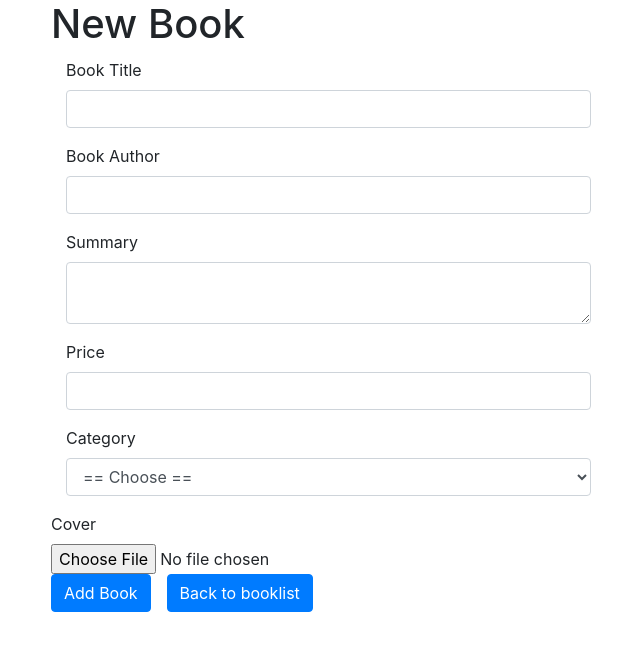
After one commit to YanKyawMinGTC/OnlineBookshop, a PHP site: page /admin/book_new.php in a window 1280 px wide. The commit adds this page. Shown: the top 651 px of the page, without its empty margins (34-674 px from the left). Run offline with PHP 8.4, Linux system fonts and the light colour scheme; data that the repository does not hold is empty.

Commit message:
Building Book shop

```diff
--- /dev/null
+++ b/store/admin/book_new.php
@@ -0,0 +1,71 @@
+<!DOCTYPE html>
+<html lang="en">
+<head>
+  <meta charset="UTF-8">
+  <meta name="viewport" content="width=device-width, initial-scale=1.0">
+  <meta http-equiv="X-UA-Compatible" content="ie=edge">
+  <title>New Book</title>
+  <link rel="stylesheet" href="https://stackpath.bootstrapcdn.com/bootstrap/4.4.1/css/bootstrap.min.css" >
+  <style>
+  form label{
+    display:block;
+    margin-top: 10px;
+  }
+  </style>
+</head>
+<body>
+<div class="container">
+<h1>New Book</h1>
+<form action="book_add.php" method="POST" enctype="multipart/form-data">
+<div class="form-group col-md-6">
+<label for="name">Book Title</label>
+  <input type="text" name="title" id="title" class="form-control">
+</div>
+
+<div class="form-group col-md-6">
+  <label for="author">Book Author</label>
+  <input type="text" name="author" id="author" class="form-control">
+</div>
+
+<div class="form-group col-md-6">
+  <label for="summary">Summary</label>
+  <textarea name="summary" id="summary" class="form-control"></textarea>
+  </div>
+
+  <div class="form-group col-md-6">
+  <label for="price">Price</label>
+  <input type="text" name="price" id="price" class="form-control">
+  </div>
+
+  <div class="form-group col-md-6">
+  <label for="category">Category</label>
+  <select name="category_id" id="category" class="form-control">
+  <option value="0">== Choose ==</option>
+  <?php
+  $configfile = "confs/config.php";
+    include($configfile);
+    $catlist_get=mysqli_query($conn,"SELECT id,name FROM category");
+    while($row=mysqli_fetch_assoc($catlist_get)):
+  ?>
+  <option value="<?php echo $row['id'] ?>"><?php echo $row['name'] ?></option>
+    <?php endwhile; ?>
+  </select>
+  </div>
+  <!-- <div class="input-group-prepend mb-5">
+  <label for="cover" class="mr-3">Book's Cover</label>
+  <input type="file" name="cover" id="cover" class="input-group-text">
+  </div> -->
+
+  <label for="cover">Cover</label>
+ <input type="file" name="cover" id="cover">
+
+<div class="input-group">
+  <input type="submit" value="Add Book" class="btn btn-primary mb-2 mr-3">
+  <a href="book_list.php" class="btn btn-primary mb-2">Back to booklist</a>
+  </div>
+</form>
+</div>
+
+
+</body>
+</html>
--- a/store/admin/cat-list.php
+++ b/store/admin/cat_list.php
@@ -9,6 +9,7 @@ if(file_exists($configfile)){
 }else{
   die("file doesn't exit!!");
 }
+
 ?>
 <ul>
   <?php while($row=mysqli_fetch_assoc($result)): ?>
--- a/store/admin/confs/config.php
+++ b/store/admin/confs/config.php
@@ -8,9 +8,8 @@ $conn=mysqli_connect($dbhost,$dbuser,$dbpass);
 $dbconnection=mysqli_select_db($conn,$dbname);
 
 if($dbconnection){
-  var_dump("db connection is OK.<br>");
+  // var_dump("db connection is OK.<br>");
 }else{
-  var_dump("db connection is fall.....<br>");
+  // var_dump("db connection is fall.....<br>");
 }
-
 ?>
```
Also changed, not shown: store/admin/book_add.php (added, +26 -0 lines), store/admin/book_list.php (added, +52 -0 lines), store/admin/book_del.php (added), store/admin/book_edit.php (added), store/admin/book_update.php (added), store/admin/cat_add.php (renamed from store/admin/cat-add.php), store/admin/cat_delete.php (renamed from store/admin/cat-delete.php), store/admin/cat_edit.php (renamed from store/admin/cat-edit.php), store/admin/cat_new.php (renamed from store/admin/cat-new.php), store/admin/cat_update.php (renamed from store/admin/cat-update.php), store/admin/covers/column-shortcodes-select.png (added), store/admin/covers/google.PNG (added), store/admin/covers/java error.PNG (added), store/admin/covers/type.PNG (added).
